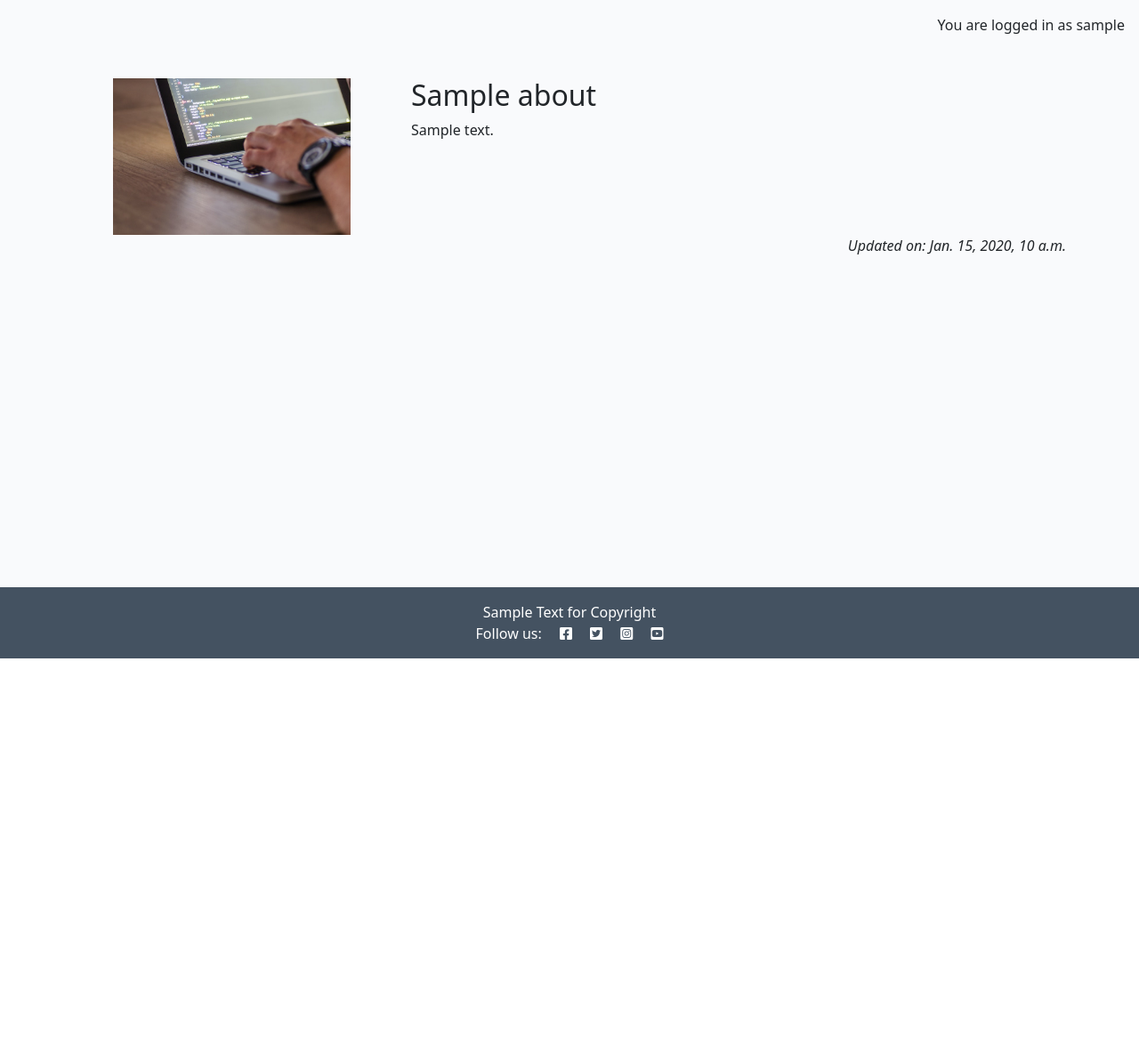
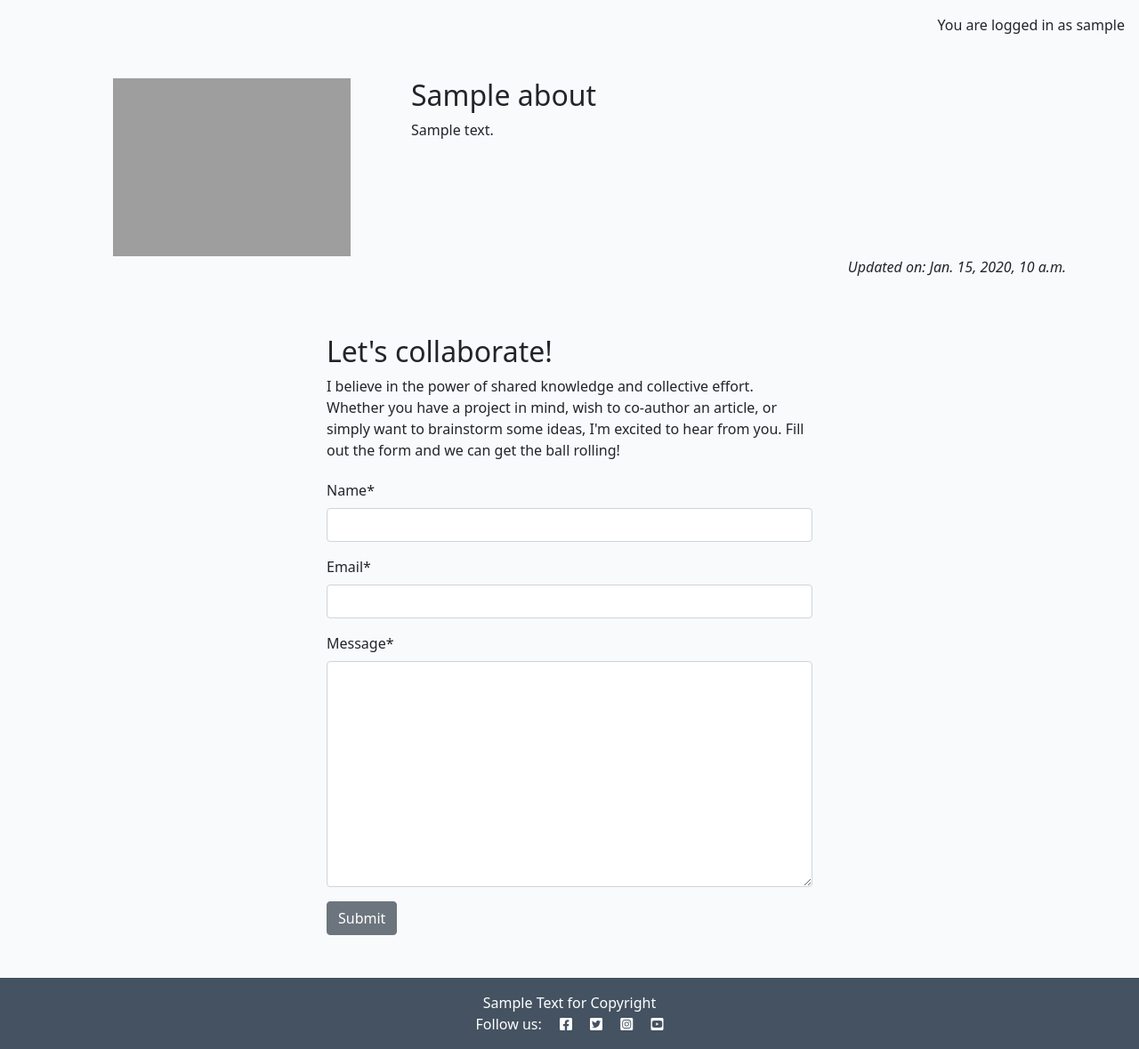
Before and after one commit to RaymondBrien/django-blog, a Django app: page /about/ in a window 1280 px wide. Shown: the part 60-1239 px from the top of the page at 89% size. Before the commit the page ends 800 px from the top, so only its background shows below. Run offline with Django 4.2, Linux system fonts and the light colour scheme; a user stored in the database is signed in; tables that the repository leaves empty hold one stand-in row (values such as "Sample post"); some libraries are stand-ins or nearby versions; grey boxes are pictures that could not be loaded.

Commit message:
Add collaboration form functionality to about page

```diff
--- /dev/null
+++ b/about/forms.py
@@ -0,0 +1,8 @@
+from .models import CollaborateRequest
+from django import forms
+
+
+class CollaborateForm(forms.ModelForm):
+    class Meta:
+        model = CollaborateRequest
+        fields = ('name', 'email', 'message')
--- a/about/models.py
+++ b/about/models.py
@@ -1,4 +1,6 @@
 from django.db import models
+
+# Create your models here.
 
 
 class About(models.Model):
@@ -8,3 +10,13 @@ class About(models.Model):
 
     def __str__(self):
         return self.title
+
+
+class CollaborateRequest(models.Model):
+    name = models.CharField(max_length=200)
+    email = models.EmailField()
+    message = models.TextField()
+    read = models.BooleanField(default=False)
+
+    def __str__(self):
+        return f"Collaboration request from {self.name}"
--- a/about/templates/about/about.html
+++ b/about/templates/about/about.html
@@ -1,15 +1,16 @@
-{% extends 'base.html' %} {% block content %}
+{% extends 'base.html' %}
 {% load static %}
+{% load crispy_forms_tags %}
 
+
+{% block content %}
 <div class="container mt-5">
     <div class="row">
-        <div class="col-4 text-center">
-            <img src="{% static 'images/default.jpg' %}" width="75%" />
+        <div class="col-12 col-md-4 text-center">
+            <img src="{% static 'images/nobody.jpg' %}" width="75%">
         </div>
-        <div class="col-8">
-            <!-- Title goes between these h2 tags -->
+        <div class="col-12 col-md-8">
             <h2>{{ about.title }}</h2>
-            <!-- Content goes directly underneath this -->
             {{ about.content | safe }}
         </div>
     </div>
@@ -20,6 +21,27 @@
             <p class="text-end"><em>Updated on: {{ about.updated_on }}</em></p>
         </div>
     </div>
+    <div class="row justify-content-center">
+        <div class="col-12 col-md-6 my-5">
+            {% if user.is_authenticated %}
+            <h2>Let's collaborate!</h2>
+            <p>I believe in the power of shared knowledge and collective effort.
+                Whether you have a project in mind, wish to co-author
+                an article, or simply want to brainstorm some ideas,
+                I'm excited to hear from you. Fill out the form
+                and we can get the ball rolling!</p>
+
+            <!-- add your form here. Your submit button should
+                                have the classes of btn, btn-secondary -->
+            <form method="post" id="colab_form" style="margin-top: 1.3em;">
+                {{ collaborate_form | crispy }}
+                {% csrf_token %}
+                <button id="collabSubmit" type="submit" class="btn btn-secondary">Submit</button>
+            </form>
+            {% else %}
+            <p>Log in to send a Collaboration Request</p>
+            {% endif %}
+        </div>
+    </div>
 </div>
-
 {% endblock content %}
--- a/about/views.py
+++ b/about/views.py
@@ -1,6 +1,8 @@
 from django.shortcuts import render
 from django.views import generic
-from .models import About
+from .models import About, CollaborateRequest
+from django.contrib import messages
+from .forms import CollaborateForm
 
 def about_me(request):
     """
@@ -8,8 +10,42 @@ def about_me(request):
     """
     about = About.objects.all().order_by('-updated_on').first()
 
-    return render(
+    if request.method == "POST":
+        print('Reveived POST request')
+        collaborate_form = CollaborateForm(data=request.POST)
+        if collaborate_form.is_valid():
+            collaborate_form.save()
+            messages.add_message(
+                request,
+                messages.SUCCESS,
+                'Message sent successfully, I aim to respond in two working days.'
+            )
+    collaborate_form = CollaborateForm()
+
+    return render ( # send variables to be accesssible in template
         request,
         "about/about.html",
-        {"about": about} # enables us to use 'about' variable in actual template, as it's defined here
+        {"about": about,
+        "collaborate_form": collaborate_form,
+        }
     )
+
+#
+#     Your views.py file should now look like this:
+# from django.shortcuts import render
+# from .models import About
+# from .forms import CollaborateForm
+
+
+# def about_me(request):
+#     about = About.objects.all().order_by('-updated_on').first()
+#     collaborate_form = CollaborateForm()
+
+#     return render(
+#         request,
+#         "about/about.html",
+#         {
+#             "about": about,
+#             "collaborate_form": collaborate_form
+#         },
+#     )
```
Also changed, not shown: about/admin.py (+13 -2 lines), about/migrations/0003_collaboraterequest.py (added).
